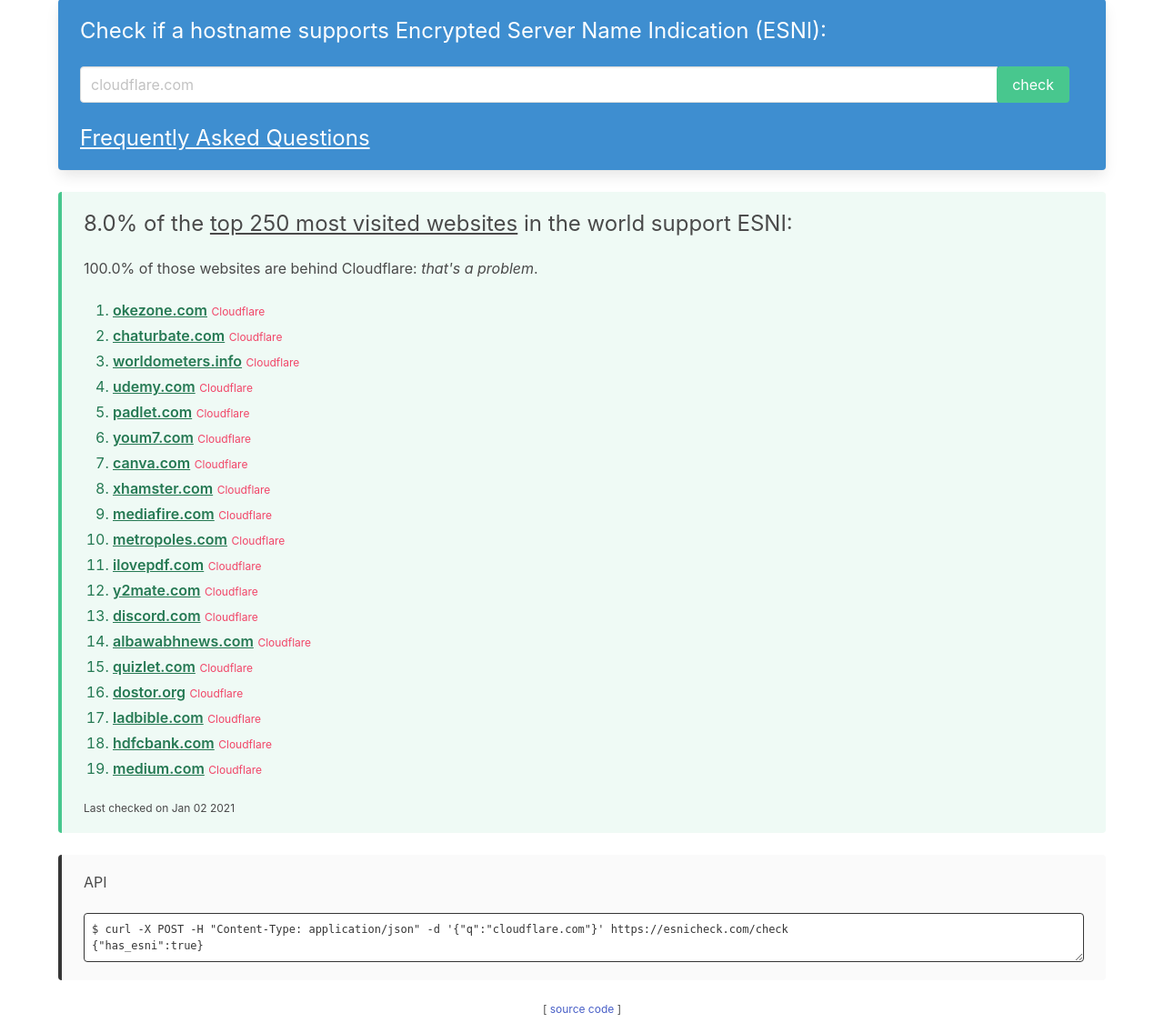
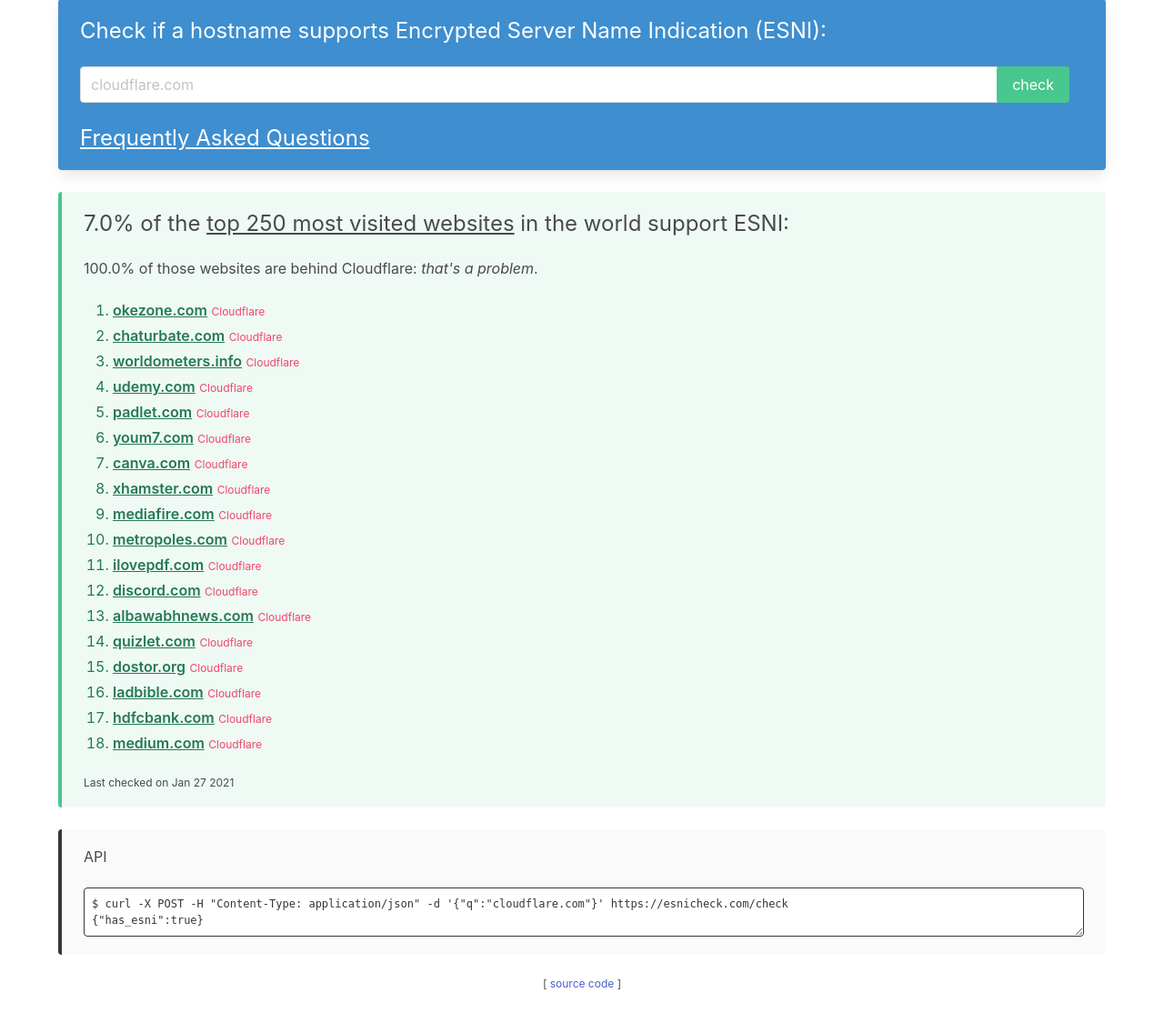
Before and after one commit to azadi/esnicheck, a Flask app: page / in a window 1280 px wide. Shown: the part 179-1315 px from the top of the page at 91% size. Run offline with Flask 2, Linux system fonts and the light colour scheme; some libraries are stand-ins or nearby versions.

Commit message:
Update list of websites supporting ESNI and last checked date

```diff
--- a/mostvisited/esni.txt
+++ b/mostvisited/esni.txt
@@ -32,9 +32,6 @@
   "ilovepdf.com": {
     "is_cf": true
   },
-  "y2mate.com": {
-    "is_cf": true
-  },
   "discord.com": {
     "is_cf": true
   },
--- a/templates/index.html
+++ b/templates/index.html
@@ -36,7 +36,7 @@
         {% endfor %}
       </ol>
     </div>
-  <p class="subtitle is-7">Last checked on Jan 02 2021</p>
+  <p class="subtitle is-7">Last checked on Jan 27 2021</p>
   </div>
 </article>
 {% endif %}
```
